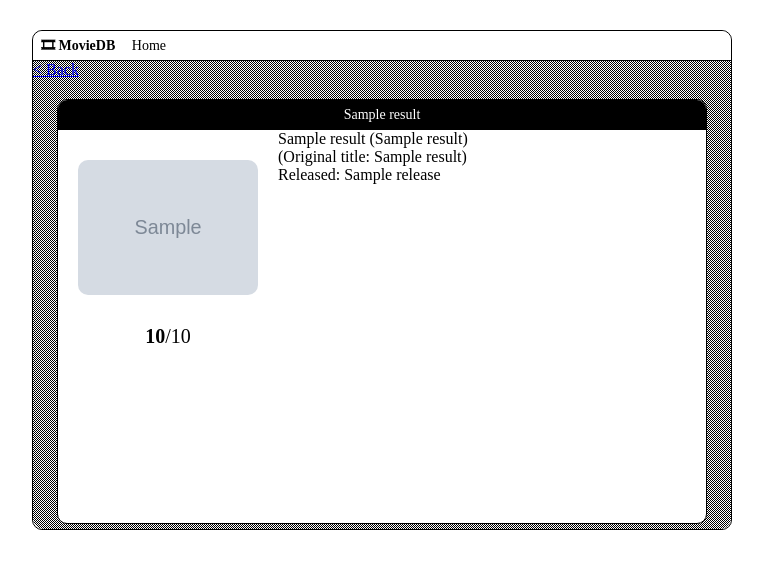
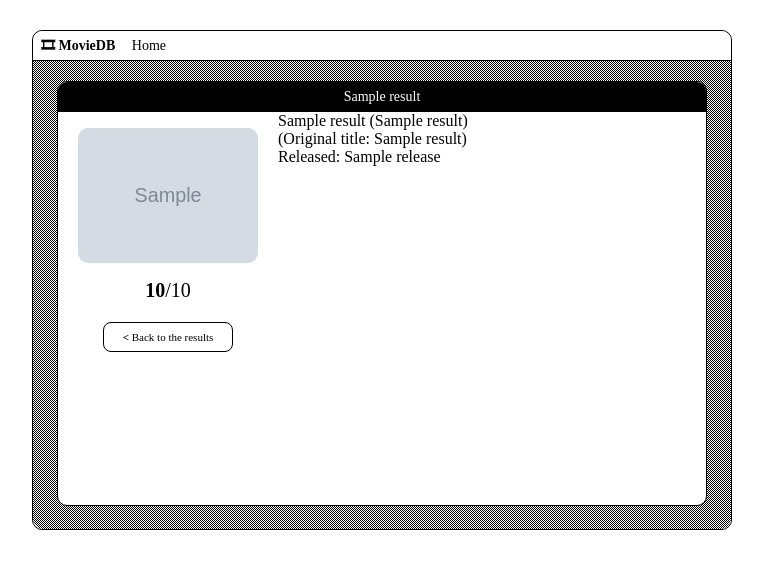
Before and after one commit to Starstaub/movies, a Flask app: template src/movies/site/app/templates/details.html in a window 1280 px wide. Shown: the top 569 px of the page, without its empty margins (258-1021 px from the left). Run offline with Flask 2, Linux system fonts and the light colour scheme; the template is opened without the code that fills it: most values are stand-ins (such as "Sample title", 1, 10 or a date in 2020); grey boxes marked "Sample" are stand-in pictures.

Commit message:
Placed and stylized links to go back to results (improved UX)

```diff
--- a/src/movies/site/app/static/css/style.css
+++ b/src/movies/site/app/static/css/style.css
@@ -152,7 +152,7 @@ position: relative; top: -1px;
 
 .recommended_title {
     width: 75%;
-    height: 170px;
+    height: 230px;
     margin: 20px auto;
     padding: 10px;
     background-color: white;
@@ -202,7 +202,7 @@ position: relative; top: -1px;
     text-align: center;
 }
 
-a.results_link_1, a.results_link_2, .submit_button {
+a.results_link_1, a.results_link_2, .submit_button, .back_link {
     padding: 8px;
     border-width: 1px;
     border-style: solid;
@@ -221,7 +221,7 @@ a.results_link_1, .submit_button {
     margin-left: 8px;
 }
 
-a.results_link_1:hover, a.results_link_2:hover, .submit_button:hover {
+a.results_link_1:hover, a.results_link_2:hover, .submit_button:hover, .back_link:hover {
     color: white;
     background-color: black;
 }
@@ -260,7 +260,7 @@ border-top-right-radius: 9px;
 }
 
 .details_poster {
-    margin: 30px 20px;
+    margin: 16px 20px;
     display: block;
     width: 180px;
     border-radius: 10px;
@@ -280,3 +280,9 @@ border-top-right-radius: 9px;
 .details_imdb_score > span {
     font-weight: bold;
 }
+
+.back_link {
+display: block;
+width: 130px;
+margin: 20px auto;
+}
--- a/src/movies/site/app/templates/details.html
+++ b/src/movies/site/app/templates/details.html
@@ -3,8 +3,6 @@
 {% block content %}
 
 <main>
-
-    <a href=" {{ url_for('search', chosen_type=chosen_type, string_search=string_search, chosen_column=chosen_column) }}">< Back</a>
     <div class="details_container">
         <div class="details_container_header">{{ results["movie_title"] }}</div>
 
@@ -15,6 +13,7 @@
                 <div class="details_imdb_score">
                     <span>{{ results["imdb_score"] }}</span>/10
                 </div>
+                <a href=" {{ url_for('search', chosen_type=chosen_type, string_search=string_search, chosen_column=chosen_column) }}" class="back_link"><strong><</strong> Back to the results</a>
             </div>
 
             <div>
--- a/src/movies/site/app/templates/recommendations.html
+++ b/src/movies/site/app/templates/recommendations.html
@@ -4,7 +4,6 @@
 
 <main>
 
-    <a href=" {{ url_for('search', chosen_type=chosen_type, string_search=string_search, chosen_column=chosen_column) }}">< Back</a>
     <h1>Recommendations for</h1>
 
     <div class="recommended_title">
@@ -25,6 +24,7 @@
             {% endif %}
             <p><strong>Storyline:</strong>
             <div class="movie_storyline_container">{{ initial_movie["storyline"] }}</div></p>
+            <a href=" {{ url_for('search', chosen_type=chosen_type, string_search=string_search, chosen_column=chosen_column) }}" class="back_link"><strong><</strong> Back to the results</a>
         </div>
 
     </div>
```
